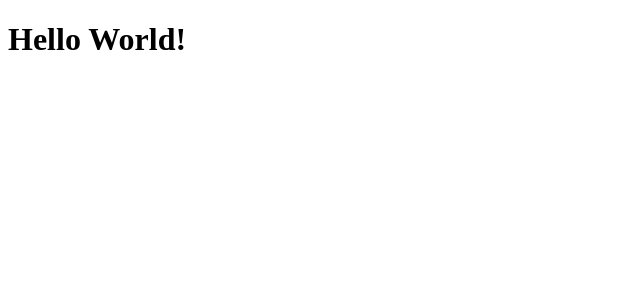
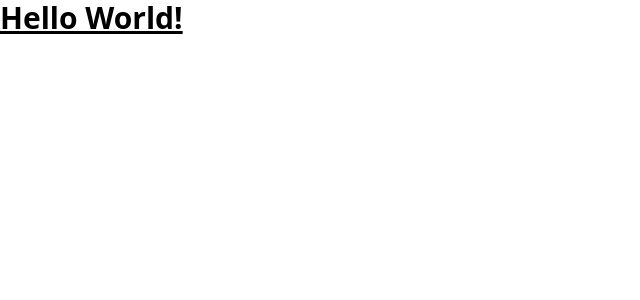
Before and after one commit to tymey/tylermeyer-dev, a Next.js app: page / in a window 1280 px wide. Shown: the top 300 px of the page, without its empty margins (0-640 px from the left). Built offline with nearby package versions, Linux system fonts and the light colour scheme.

Commit message:
build: Set up tailwind for Next.js site

```diff
--- /dev/null
+++ b/app/globals.css
@@ -0,0 +1 @@
+@import 'tailwindcss';
--- a/app/layout.tsx
+++ b/app/layout.tsx
@@ -1,4 +1,12 @@
 import React from "react";
+import type { Metadata } from 'next';
+
+import './globals.css';
+
+export const metadata: Metadata = {
+  title: 'Tyler Meyer Dev',
+  description: 'Tyler Meyer\'s Developer Portfolio'
+}
 
 export default function RootLayout({
   children,
--- a/app/page.tsx
+++ b/app/page.tsx
@@ -1,5 +1,7 @@
 import React from "react";
 
 export default function Page() {
-  return <h1>Hello World!</h1>
+  return (
+    <h1 className="text-3xl font-bold underline">Hello World!</h1>
+  );
 }
--- /dev/null
+++ b/postcss.config.mjs
@@ -0,0 +1,6 @@
+/** @type {import('tailwindcss').Config} */
+export default {
+  plugins: {
+    '@tailwindcss/postcss': {},
+  },
+}
```
